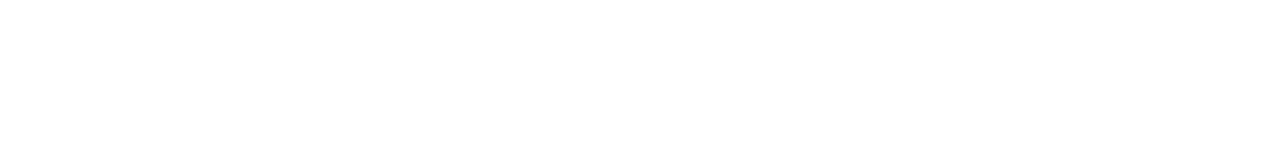
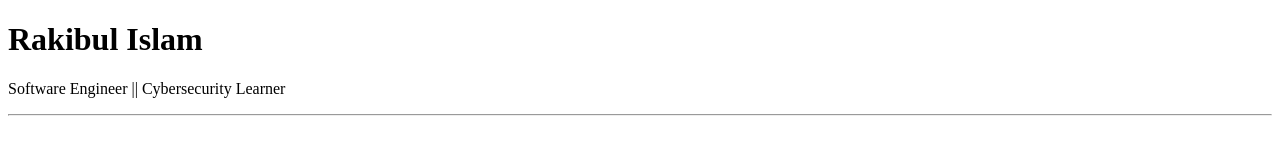
Before and after one commit to Rakibul-Islam3019/portfolio-html, a plain HTML site: page index.html in a window 1280 px wide. Drawn offline with Linux system fonts and the light colour scheme.

Commit message:
intro is done

```diff
--- a/index.html
+++ b/index.html
@@ -6,6 +6,19 @@
     <title>portfolio</title>
 </head>
 <body>
+    <!--Introduction Section-->
+    <header>
+        <h1>Rakibul Islam</h1>
+        <p>Software Engineer || Cybersecurity Learner</p>
+        <hr>
+    </header>
+
+
+    <!--About me section-->
+
+    <!--Skill Section-->
+
+    <!--Contact section-->
 
 </body>
 </html>
```
Also changed, not shown: 1 other file.
